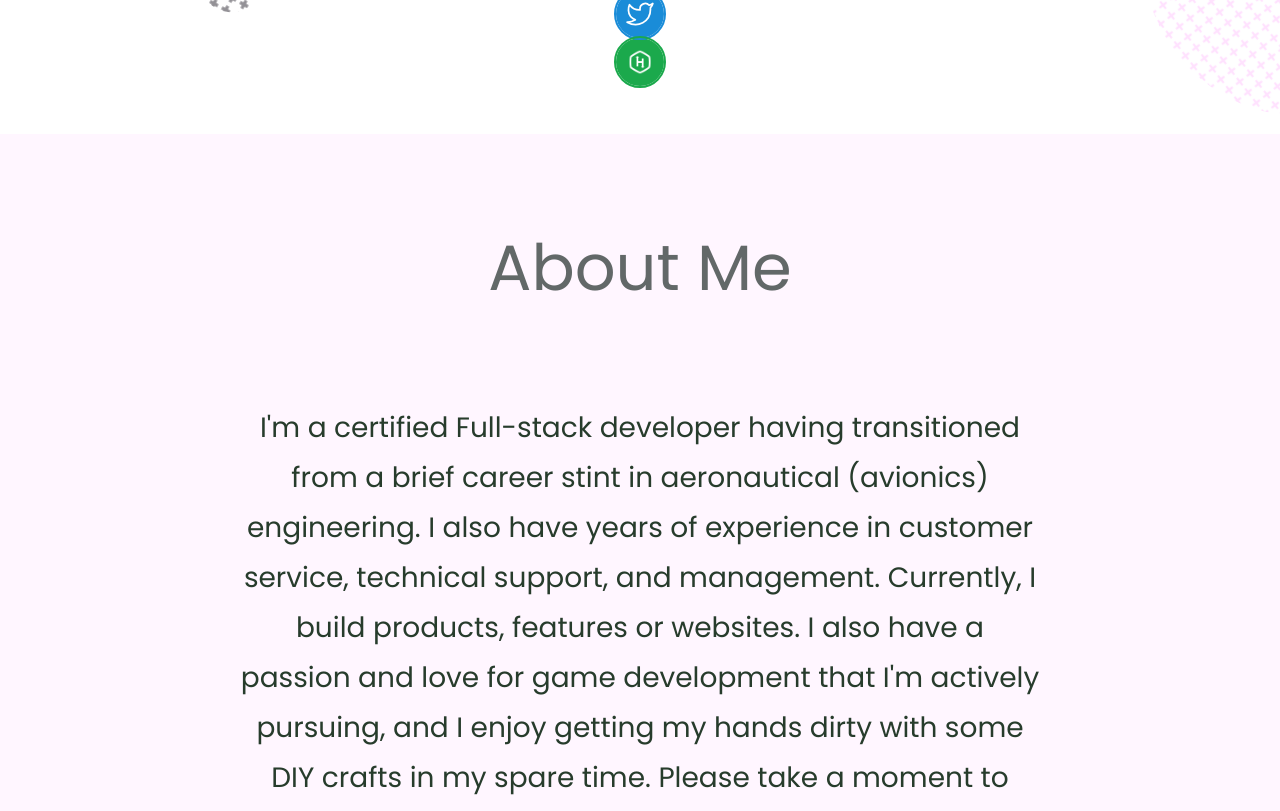
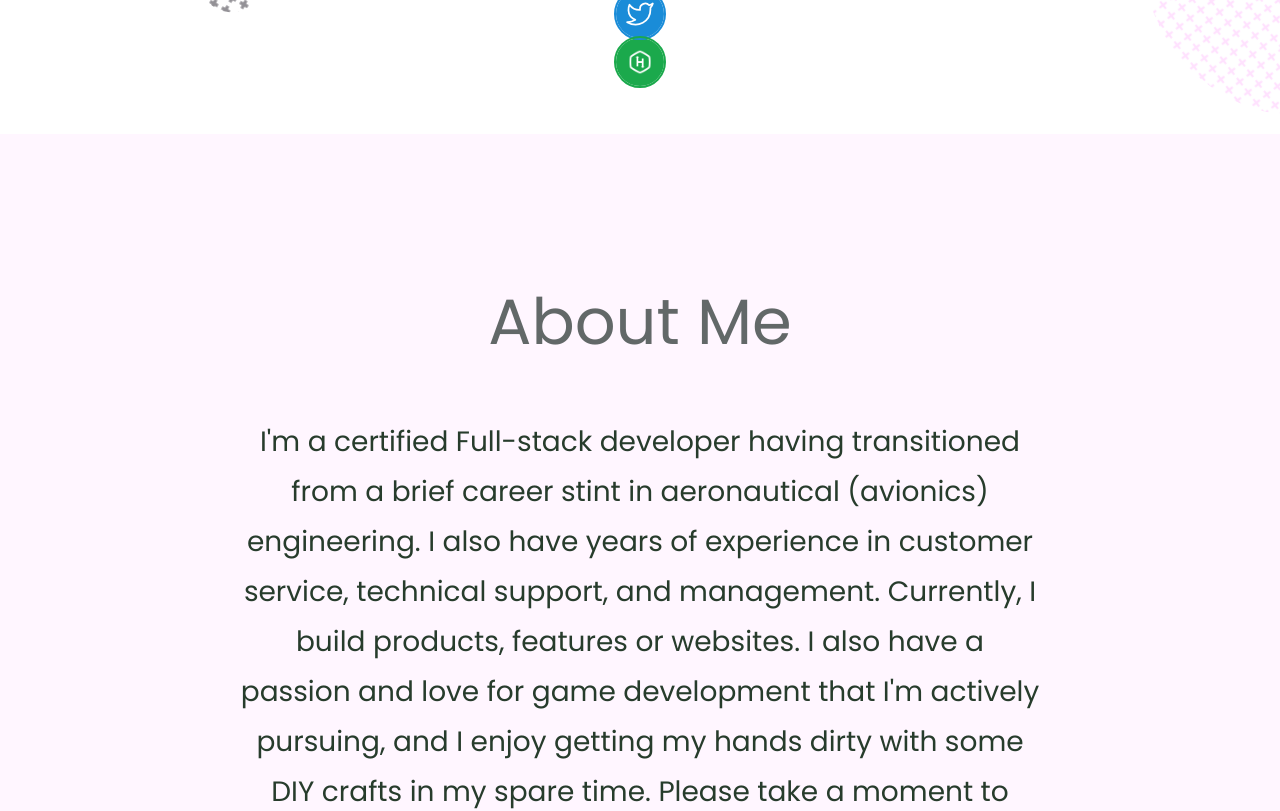
Before and after one commit to Thoth1111/my_portfolio, a React (Vite) app: page / in a window 1280 px wide. Shown: the part 1200-2011 px from the top of the page. Built offline with nearby package versions, Linux system fonts and the light colour scheme.

Commit message:
Update about component

```diff
--- a/src/components/About.jsx
+++ b/src/components/About.jsx
@@ -5,8 +5,8 @@ import withIntersectionObserver from './withObserver';
 const About = ({ headingRef }) => {
     return (
         <div className="mb-5">
-            <section className="d-flex flex-column align-items-center justify-content-center pt-5">
-                <h1 className="heading my-5" ref={headingRef} id="about">About Me</h1>
+            <section className="d-flex flex-column align-items-center justify-content-center">
+                <h1 className="heading" ref={headingRef} id="about">About Me</h1>
                 <article className="p-5">
                     I'm a certified Full-stack developer having transitioned from a brief career stint in aeronautical (avionics) engineering. I also have years of experience in customer service, technical support, and management.
                     Currently, I build products, features or websites. I also have a passion and love for game development that I'm actively pursuing, and I enjoy getting my hands dirty with some DIY crafts in my spare time.
```
